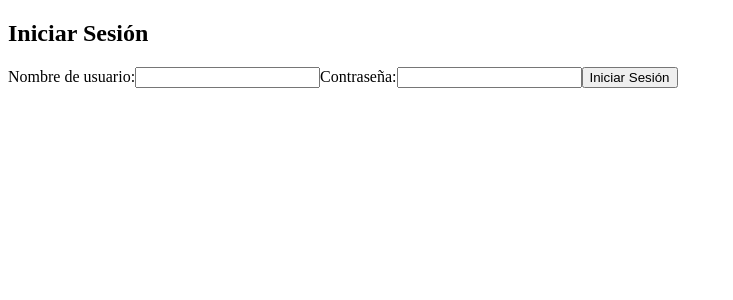
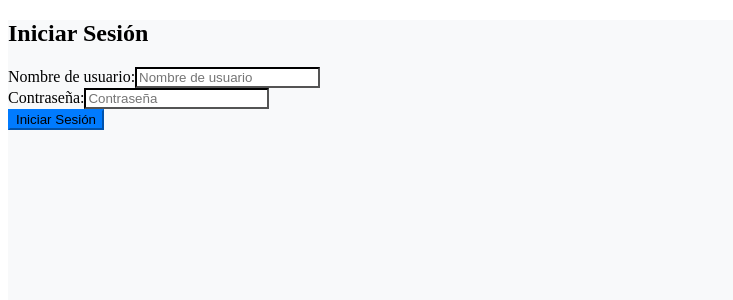
Before and after one commit to JReuman1/GoodToTrade, a Vue app in the folder GoodToTrade/frontend/: page / in a window 1280 px wide. Shown: the top 300 px of the page, without its empty margins (0-733 px from the left). Built offline with nearby package versions, Linux system fonts and the light colour scheme.

Commit message:
Added front interface to cards

```diff
--- a/GoodToTrade/frontend/src/components/LoginComponent.vue
+++ b/GoodToTrade/frontend/src/components/LoginComponent.vue
@@ -1,15 +1,21 @@
 <template>
-    <div>
-      <h2>Iniciar Sesión</h2>
-      <form @submit.prevent="login">
-        <label for="username">Nombre de usuario:</label>
-        <input id="username" v-model="username" type="text" required>
+    <div class="container d-flex justify-content-center align-items-center" style="height: 100vh;">
+      <div class="col-md-6">
+        <h2 class="mb-4 text-center text-black">Iniciar Sesión</h2>
+        <form @submit.prevent="login" class="needs-validation">
+          <div class="form-group">
+            <label for="username" class="text-black">Nombre de usuario:</label>
+            <input id="username" v-model="username" type="text" class="form-control" placeholder="Nombre de usuario" required>
+          </div>
 
-        <label for="password">Contraseña:</label>
-        <input id="password" v-model="password" type="password" required>
+          <div class="form-group">
+            <label for="password" class="text-black">Contraseña:</label>
+            <input id="password" v-model="password" type="password" class="form-control" placeholder="Contraseña" required>
+          </div>
 
-        <button type="submit">Iniciar Sesión</button>
+          <button type="submit" class="btn btn-primary">Iniciar Sesión</button>
         </form>
+      </div>
     </div>
   </template>
 
@@ -44,3 +50,33 @@
     },
   };
   </script>
+
+  <style scoped>
+  .container {
+    background-color: #f8f9fa;
+  }
+
+  .text-black {
+    color: #000000;
+  }
+
+  .btn-primary {
+    background-color: #007bff;
+    border-color: #007bff;
+  }
+
+  .btn-primary:hover {
+    background-color: #0069d9;
+    border-color: #0062cc;
+  }
+
+  .form-control {
+    border-color: #000000;
+    color: #000000;
+  }
+
+  .form-control:focus {
+    border-color: #000000;
+    box-shadow: none;
+  }
+  </style>
```
Lines whose indentation alone changed are shown as unchanged.
